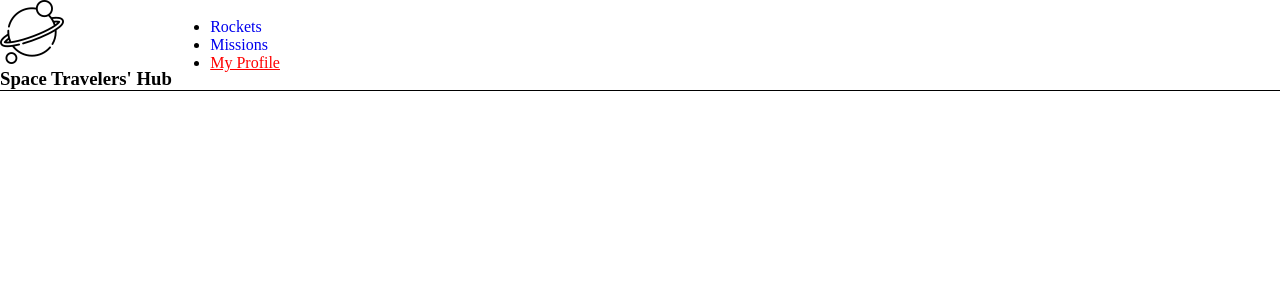
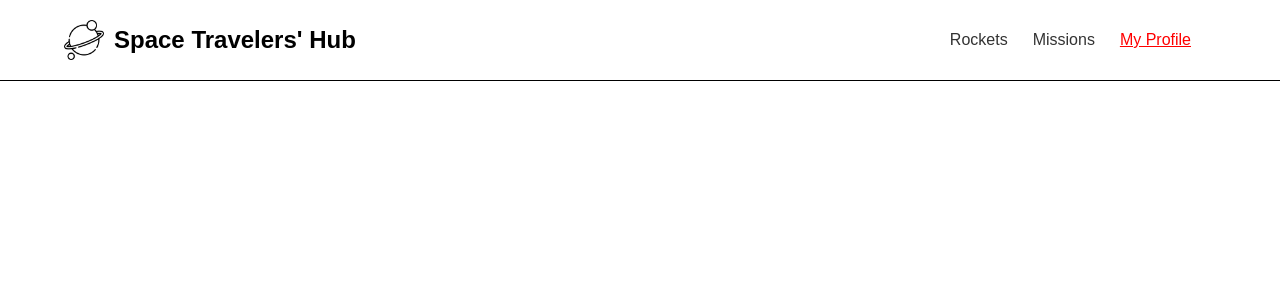
Before and after one commit to DammyShittu/react-spacex, a React (Create React App) app: page /myprofile in a window 1280 px wide. Shown: the top 300 px of the page. Built offline with nearby package versions, Linux system fonts and the light colour scheme; no server answers.

Commit message:
Render Missions Section

```diff
--- a/src/components/Nav.js
+++ b/src/components/Nav.js
@@ -24,15 +24,16 @@ const Nav = () => {
   ];
 
   return (
-    <>
+    <header>
       <nav className="nav-bar">
-        <div>
+        <div className="inner-nav">
+          <div className="space">
             <img src={logo} alt="Space-Ship Logo" />
-          <h3>Space Travelers&apos; Hub</h3>
+            <h1>Space Travelers&apos; Hub</h1>
           </div>
           <ul>
             {links.map((link) => (
-            <li key={link.id}>
+              <li key={link.id} className="nav-list">
                 <NavLink
                   to={link.path}
                   activeClassName="current"
@@ -44,8 +45,9 @@ const Nav = () => {
               </li>
             ))}
           </ul>
+        </div>
       </nav>
-    </>
+    </header>
   );
 };
 
--- a/src/components/SingleMission.js
+++ b/src/components/SingleMission.js
@@ -1,12 +1,18 @@
 import React from 'react';
 import PropTypes from 'prop-types';
 
-const SingleMission = ({ name }) => (
-  <h2>{`The mission is ${name}`}</h2>
+const SingleMission = ({ name, description }) => (
+  <>
+    <td className="name">{ name }</td>
+    <td>{ description }</td>
+    <td><span className="member">Not A Member</span></td>
+    <td><button type="button" className="join">Join Mission</button></td>
+  </>
 );
 
 SingleMission.propTypes = {
   name: PropTypes.string.isRequired,
+  description: PropTypes.string.isRequired,
 };
 
 export default SingleMission;
--- a/src/index.css
+++ b/src/index.css
@@ -3,19 +3,78 @@
   padding: 0;
 }
 
+body {
+  width: 100%;
+  height: 100%;
+  line-height: 1.5;
+  font-family: Arial, Helvetica, sans-serif;
+  font-size: 16px;
+}
+
 .nav-bar {
+  width: 100%;
   border-bottom: 1px solid black;
+}
+
+.inner-nav,
+.space {
   display: flex;
   align-items: center;
-  justify-content: flex-start;
+}
+
+.inner-nav {
+  width: 90%;
+  margin: 0 auto;
+  justify-content: space-between;
   gap: 3%;
+  height: 45px;
+}
+
+.space {
+  gap: 10px;
+}
+
+.space img {
+  width: 40px;
+}
+
+.space h1 {
+  display: none;
+}
+
+.nav-bar ul {
+  margin: 0;
+  padding: 0;
+}
+
+.nav-list {
+  display: inline-block;
+  margin-right: 15px;
+  list-style: none;
 }
 
 .nav-link {
   text-decoration: none;
+  color: #333;
 }
 
 .current {
   text-decoration: underline;
   color: red;
 }
+
+@media all and (min-width: 768px) {
+  .space h1 {
+    display: block;
+  }
+}
+
+@media all and (min-width: 1024px) {
+  .inner-nav {
+    height: 80px;
+  }
+
+  .nav-list {
+    margin-right: 25px;
+  }
+}
--- /dev/null
+++ b/src/pages/Missions.css
@@ -0,0 +1,63 @@
+
+table {
+  width: 95%;
+  margin: 40px auto;
+  text-align: center;
+}
+
+table,
+th,
+td {
+  border: 1px solid rgba(201, 179, 179, 0.474);
+  border-collapse: collapse;
+}
+
+th,
+td {
+  padding: 15px 10px;
+}
+
+td:nth-child(2) {
+  width: 70%;
+  text-align: justify;
+}
+
+th {
+  background-color: none;
+}
+
+.mission-row:nth-child(odd) {
+  background-color: lightgray;
+}
+
+td:nth-child(3),
+td:nth-child(4) {
+  width: 15%;
+}
+
+.name {
+  font-weight: bold;
+}
+
+.member {
+  text-transform: uppercase;
+  color: #fff;
+  background-color: gray;
+  padding: 4px 6px;
+  font-size: 13px;
+  border-radius: 5px;
+}
+
+.join {
+  padding: 8px 12px;
+  border-radius: 5px;
+  outline: none;
+  border: 2px solid #979696;
+  cursor: pointer;
+  transition: 300ms;
+}
+
+.join:hover {
+  background-color: gray;
+  color: #fff;
+}
--- a/src/pages/Missions.js
+++ b/src/pages/Missions.js
@@ -1,6 +1,7 @@
 import React from 'react';
 import { useSelector } from 'react-redux';
 import SingleMission from '../components/SingleMission';
+import './Missions.css';
 
 const Missions = () => {
   const missions = useSelector((state) => state.missionsReducer.newMissions);
@@ -8,11 +9,26 @@ const Missions = () => {
   return (
     <>
       <ul>
-        {missions && missions.map((mission) => (
-          <li key={mission.id}>
-            <SingleMission name={mission.name} />
-          </li>
-        ))}
+        <table>
+          <thead>
+            <tr>
+              <th>Mission</th>
+              <th>Description</th>
+              <th>Status</th>
+            </tr>
+          </thead>
+
+          <tbody>
+            {missions && missions.map((mission) => {
+              const { name, id, description } = mission;
+              return (
+                <tr key={id} className="mission-row">
+                  <SingleMission name={name} description={description} />
+                </tr>
+              );
+            })}
+          </tbody>
+        </table>
       </ul>
     </>
   );
```
Lines whose indentation alone changed are shown as unchanged.
